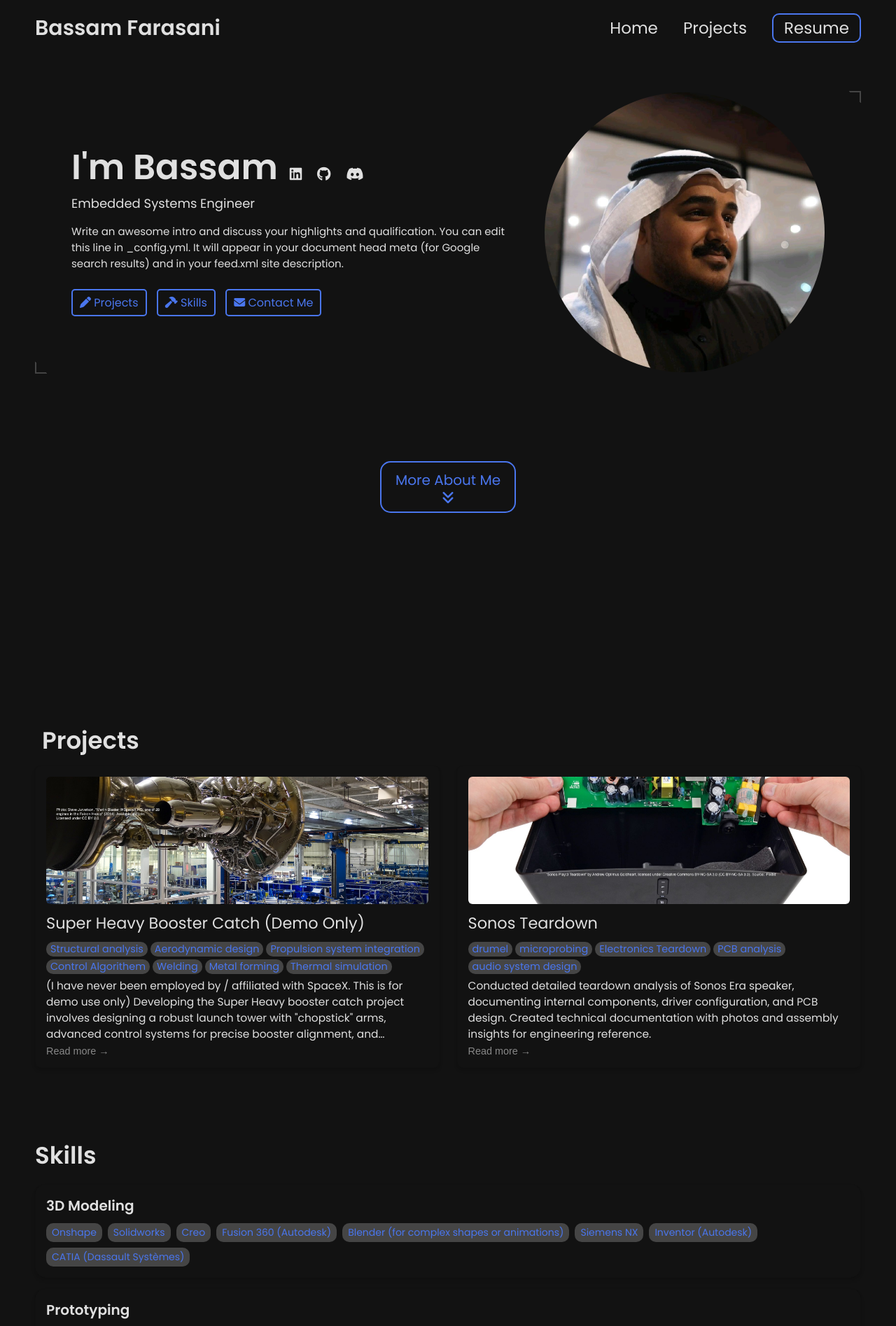
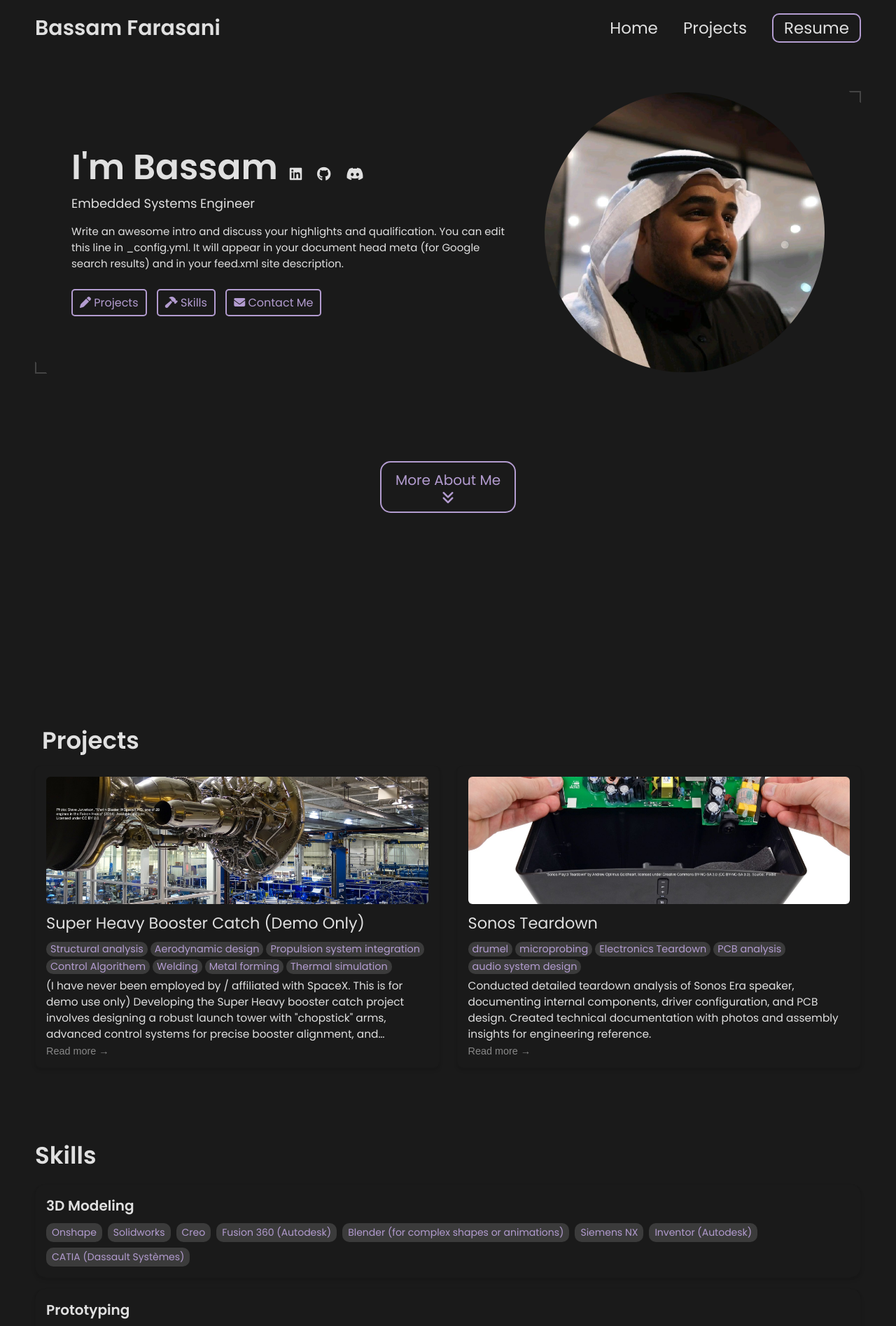
Before and after one commit to Farasani/farasani.github.io, a Jekyll site: the page built from index.html, in a window 1280 px wide. Shown: the top 1895 px of the page at 70% size. Built offline with Jekyll 4.4.1, drawn with Linux system fonts in a browser that asks for light colours.

Commit message:
Update _config.yml

```diff
--- a/_config.yml
+++ b/_config.yml
@@ -96,10 +96,10 @@ formspree-key:   https://formspree.io/f/mjkeqebv
 colors: # this is the basic theme
   text: "#E0E0E0"
   border: "#444444"
-  link: "#4a76ee"
+  link: "#B39CD0"
   highlight: "#888888"
-  background: "#121212"
-  light_background: "#454545"
+  background: "#1A1A1A"
+  light_background: "#3B3B3B"
 
 # A few examples.
 basic theme:
```
